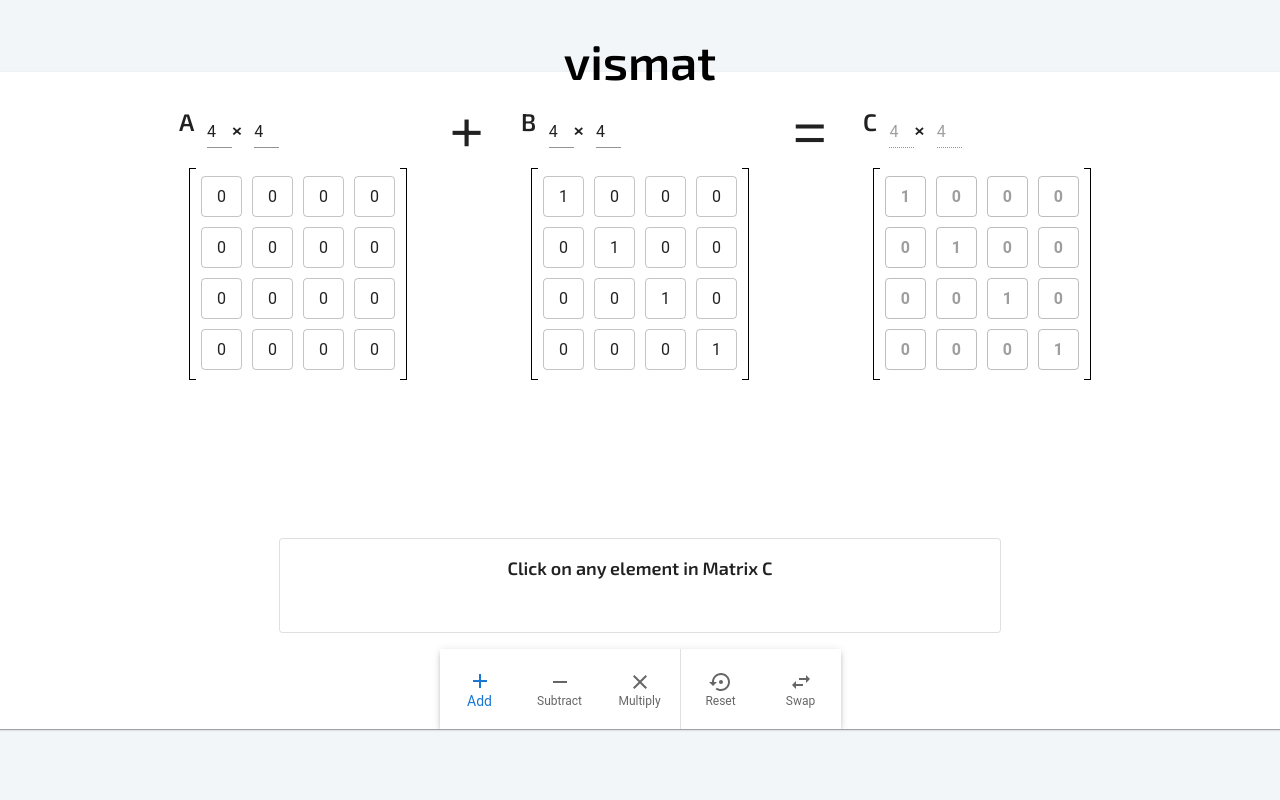
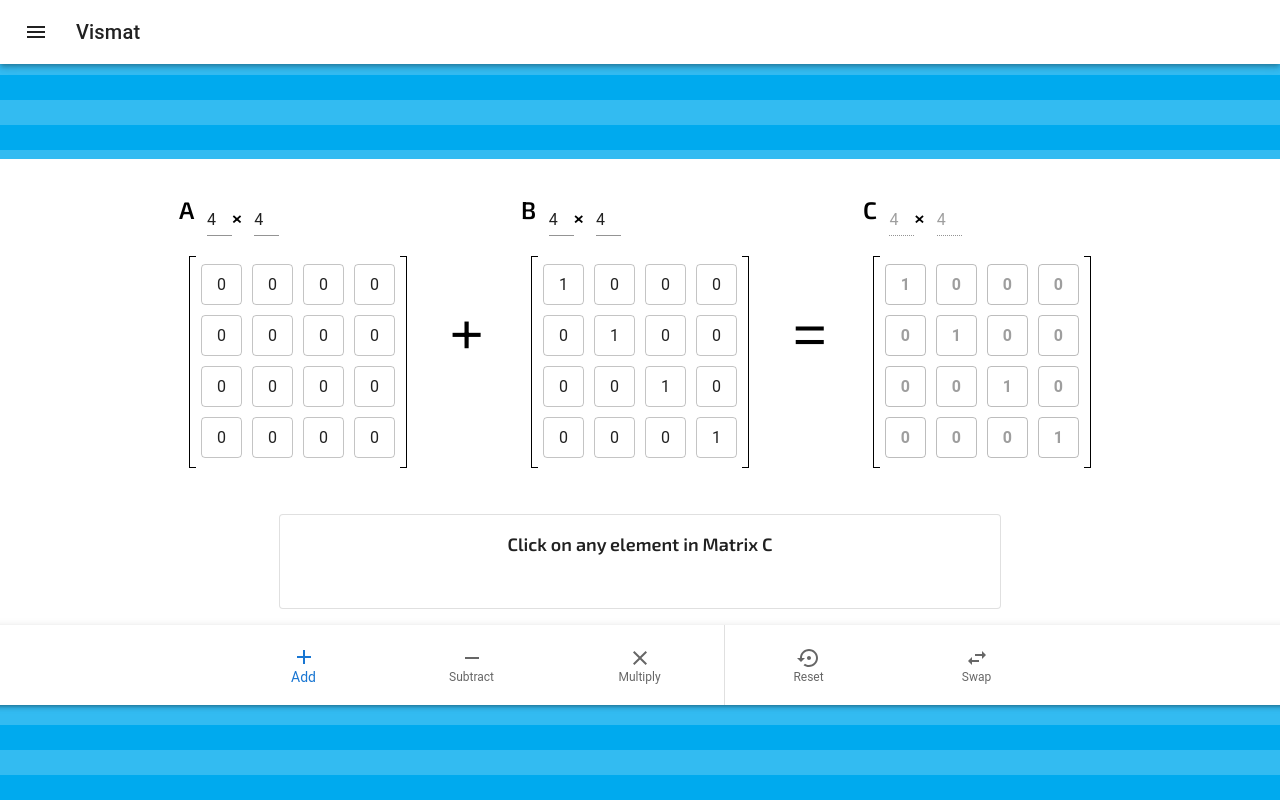
Before and after one commit to acodedoer/vizmat, a React (Create React App) app: page / in a window 1280 px wide. Built offline with nearby package versions, Linux system fonts and the light colour scheme.

Commit message:
cleaning code

```diff
--- a/src/App.css
+++ b/src/App.css
@@ -37,20 +37,9 @@
 }
 
 .header {
-  position: absolute;
   top:0px;
   font-size: 48px;
-}
-
-.container{
-  background-color:#f3f6f9;
-  display:flex;
-  flex-direction:column;
-  align-items:center;
-  justify-content:center;
-  width:100vw;
-  min-height:100vh;
-  margin:0;
+  margin: 8px;
 }
 
 .mainBox{
@@ -85,6 +74,7 @@
   width:100%;
   margin-top:16px;
 }
+
 @media (max-width: 600px) {
   .header{
     position: relative;
@@ -104,6 +94,7 @@
   .container{
     width: 100vw;
     min-height: 100vh;
+
   }
   .mainCard{
     background-color:white;
@@ -112,5 +103,6 @@
     flex-direction:column;
     justify-content:center;
     align-items:center;
+    margin: 16px;
   }
 }
--- a/src/App.tsx
+++ b/src/App.tsx
@@ -2,8 +2,9 @@
 import {useState, useEffect} from "react"
 import { matrixAddition, matrixSubtraction,matrixMultiplication} from "./utils";
 import Matrix from "./components/Matrix";
+import SiteTitle from "./components/SiteTitle";
 import "./App.css";
-import { BottomNavigation, BottomNavigationAction, Box, Card, Paper } from "@mui/material";
+import { BottomNavigation, BottomNavigationAction, Box, Card, Paper, styled } from "@mui/material";
 import AddIcon from '@mui/icons-material/Add';
 import SubtractIcon from '@mui/icons-material/Remove';
 import MultiplyIcon from '@mui/icons-material/Close';
@@ -11,40 +12,13 @@ import ArithmeticSign from "./components/ArithmeticSign";
 import ResetIcon from "@mui/icons-material/SettingsBackupRestore"
 import SwapIcon from "@mui/icons-material/SwapHoriz"
 import Divider from '@mui/material/Divider';
+import MainSection from "./components/MainSection";
+import { MatrixArithmeticArea } from "./components/MatrixArithmetic";
+import type {MatrixObject, SolutionType,State,VisualState} from "./types/types"
+import SolutionArea from "./components/SolutionArea";
+import OperationalIcons from "./components/OperationalIcons";
 
 
-interface MatrixObject{
-  matrix: number[][];
-  size: number[]
-}
-
-interface Solution{
-  question:any;
-  answer: String;
-  formula: JSX.Element[]
-}
-
-interface State{
-  m1: MatrixObject;
-  m2: MatrixObject;
-  answer: MatrixObject;
-  solution: Solution
-  operation: number
-}
-
-interface VisualState {
-  selectedCell:VisualStateSelectedCell,
-}
-
-interface VisualStateSelectedCell{
-  question: VisualStateSelectedCellQA;
-  answer: VisualStateSelectedCellQA;
-}
-
-interface VisualStateSelectedCellQA{
-  i:null|number;
-  j:null|number;
-}
 
 
 function App() {
@@ -215,57 +189,44 @@ function App() {
   else return state.answer.matrix
   }
 
-
-
-
-
-
   return (
-    <div className="container">
-      <h1 className="header">vismat</h1>
-      <Card className="mainCard">
-      <Box className="mainBox">
-        <Matrix mat={state.m1} name={"m1"} operation={state.operation} visualise={visualState.selectedCell} modifyMatrix={modifyMatrix} updateMatrix={updateMatrix} style={{flexBasis: "40%", flexShrink:0}}/>
-
-        <ArithmeticSign sign={state.operation}/>
-
-        <Matrix mat={state.m2} name={"m2"} operation={state.operation} visualise={visualState.selectedCell} modifyMatrix={modifyMatrix} updateMatrix={updateMatrix} style={{flexBasis: "40%", flexShrink:0}}/>
-
-        <ArithmeticSign sign={0}/>
-
-        <Matrix mat={state.answer} visualise={visualState.selectedCell}  name={"answer"} operation={state.operation} showSolution={showSolution} modifyMatrix={modifyMatrix} updateMatrix={updateMatrix} showError={showError} style={{flexBasis: "40%", flexShrink:0}}/>
-
-      </Box>
-
-      <Paper variant="outlined" className="solutionPaper">
-          <div style={{textAlign:"center"}}>
-            <p>{state.solution.formula.map((line)=>line)}</p>
-            <p className="para">{state.solution.answer===""?"Click on any element in Matrix C":state.solution.question} {state.solution.answer!==""?`= ${state.solution.answer}`:""} </p>
-          </div>
-        </Paper>
-        <Paper elevation={3}>
-        <BottomNavigation
-          value={state.operation-1}
-          onChange={(event, newValue) => {
-            updateState("operation",newValue+1)
-          }}
-          sx={{
-            height:"80px",
-            fontFamily:"Exo 2"
-          }}
-          showLabels
-        >
-          <BottomNavigationAction className="nav" label="Add" icon={<AddIcon/>}/>
-          <BottomNavigationAction className="nav" label="Subtract" icon={<SubtractIcon/>}/>
-          <BottomNavigationAction className="nav" label="Multiply" icon={<MultiplyIcon/>}/>
-          <Divider orientation="vertical" flexItem />
-          <BottomNavigationAction className="nav" label="Reset" icon={<ResetIcon/>} onClick={()=>setState(initialState)} />
-          <BottomNavigationAction className="nav" label="Swap" icon={<SwapIcon />} onClick={swapMatrices} />
-        </BottomNavigation>
-      </Paper >
-      </Card>
-    </div>
+    <AppContainer>
+      <SiteTitle/>
+        <MainSection>
+          <MatrixArithmeticArea>
+            <Matrix mat={state.m1} name={"m1"} operation={state.operation} visualise={visualState.selectedCell} modifyMatrix={modifyMatrix} updateMatrix={updateMatrix} style={{flexBasis: "40%", flexShrink:0}}/>
+            <ArithmeticSign sign={state.operation}/>
+            <Matrix mat={state.m2} name={"m2"} operation={state.operation} visualise={visualState.selectedCell} modifyMatrix={modifyMatrix} updateMatrix={updateMatrix} style={{flexBasis: "40%", flexShrink:0}}/>
+            <ArithmeticSign sign={0}/>
+            <Matrix mat={state.answer} visualise={visualState.selectedCell}  name={"answer"} operation={state.operation} showSolution={showSolution} modifyMatrix={modifyMatrix} updateMatrix={updateMatrix} showError={showError} style={{flexBasis: "40%", flexShrink:0}}/>
+          </MatrixArithmeticArea>
+          <SolutionArea solution={state.solution}/>
+          <OperationalIcons
+            operation={state.operation}
+            initialState = {initialState}
+            setState = {setState}
+            swapMatrices ={swapMatrices}
+            updateState = {updateState}/>
+      </MainSection>
+      <div></div>
+    </AppContainer>
   );
 }
 
+const AppContainer = styled(Box)`
+  width: 100vw;
+  height:100vh;
+  display: flex;
+  flex-direction:column;
+  justify-content: space-between;
+  align-items: center;
+  background-color: #0ae;
+  background-image: -webkit-gradient(linear, 0 0, 0 100%, color-stop(.5, rgba(255, 255, 255, .2)), color-stop(.5, transparent), to(transparent));
+  background-image: -moz-linear-gradient(rgba(255, 255, 255, .2) 50%, transparent 50%, transparent);
+  background-image: -o-linear-gradient(rgba(255, 255, 255, .2) 50%, transparent 50%, transparent);
+  background-image: linear-gradient(rgba(255, 255, 255, .2) 50%, transparent 50%, transparent);
+  -webkit-background-size: 50px 50px;
+  -moz-background-size: 50px 50px;
+  background-size: 50px 50px;
+`
 export default App;
--- /dev/null
+++ b/src/components/MainSection.tsx
@@ -0,0 +1,25 @@
+import {Box, styled} from '@mui/material'
+import React from 'react'
+import type { BasicPropsType } from '../types/types'
+
+const MainSection = ({children}:BasicPropsType):JSX.Element => {
+    return(
+        <CustomDiv>
+            {children}
+        </CustomDiv>
+    )
+}
+
+export const CustomDiv = styled(Box)`
+    background-color:white;
+    min-width:1300px;
+    display:flex;
+    flex-direction:column;
+    justify-content:center;
+    align-items:center;
+
+    @media (max-width: 700px) {
+        max-width: 100%;
+    }
+`
+export default MainSection;
--- a/src/components/MatrixArithmetic.tsx
+++ b/src/components/MatrixArithmetic.tsx
@@ -1,19 +1,19 @@
-import { Box } from "@mui/system";
-import React, { ReactElement } from "react";
+import {styled } from "@mui/system";
+import { CustomDiv } from "./MainSection";
+import type { BasicPropsType } from '../types/types'
 
-export const MatrixArithmeticArea = (props:any) => {
+export const MatrixArithmeticArea = ({children}: BasicPropsType) => {
     return(
-     <Box
-        sx={{
-            backgroundColor:'white',
-            width:"100%",
-            display:"flex",
-            flexDirection:"row",
-            alignItems:"flex-start",
-            justifyContent:"center"
-        }}
-        >
-        {props.children}
-     </Box>
+     <CustomCustomDiv>
+        {children}
+     </CustomCustomDiv>
     )
 }
+
+const CustomCustomDiv = styled(CustomDiv)`
+    flex-Direction:row;
+    @media (max-width:700px){
+        flex-direction:column;
+    }
+`
+export default MatrixArithmeticArea;
--- /dev/null
+++ b/src/components/OperationalIcons.tsx
@@ -0,0 +1,29 @@
+import { BottomNavigation, BottomNavigationAction, Divider, Paper } from "@mui/material";
+import AddIcon from '@mui/icons-material/Add';
+import SubtractIcon from '@mui/icons-material/Remove';
+import MultiplyIcon from '@mui/icons-material/Close';
+import ResetIcon from "@mui/icons-material/SettingsBackupRestore"
+import SwapIcon from "@mui/icons-material/SwapHoriz"
+const OperationalIcons = ({operation, initialState, setState, swapMatrices, updateState}: any) => {
+    return(
+        <Paper elevation={3} sx={{height:"80px", width:"100%"}}>
+            <BottomNavigation
+                value={operation-1}
+                onChange={(event, newValue) => {
+                    updateState("operation",newValue+1)
+                }}
+                sx={{height:"80px", width:"100%"}}
+                showLabels
+            >
+                <BottomNavigationAction className="nav" label="Add" icon={<AddIcon/>}/>
+                <BottomNavigationAction className="nav" label="Subtract" icon={<SubtractIcon/>}/>
+                <BottomNavigationAction className="nav" label="Multiply" icon={<MultiplyIcon/>}/>
+                <Divider orientation="vertical" flexItem />
+                <BottomNavigationAction className="nav" label="Reset" icon={<ResetIcon/>} onClick={()=>setState(initialState)} />
+                <BottomNavigationAction className="nav" label="Swap" icon={<SwapIcon />} onClick={swapMatrices} />
+            </BottomNavigation>
+        </Paper >
+    )
+}
+
+export default OperationalIcons;
--- /dev/null
+++ b/src/components/SiteTitle.tsx
@@ -0,0 +1,56 @@
+import { AppBar, Box, Button, Card, IconButton, Paper,styled, Toolbar, Typography} from "@mui/material"
+import MenuIcon from '@mui/icons-material/Menu';
+import { createTheme, ThemeProvider } from '@mui/material/styles';
+// import styled from "@emotion/styled"
+
+const theme = createTheme({
+    palette: {
+      primary: {
+        // Purple and green play nicely together.
+        main: "#ffffff",
+      },
+      secondary: {
+        // This is green.A700 as hex.
+        main: '#11cb5f',
+      },
+    },
+  });
+
+const SiteTitle = ({title="vismat"}) => {
+    return(
+        <ThemeProvider theme={theme}>
+        <Box sx={{ width:"100vw"}}>
+            <AppBar position="static" enableColorOnDark color="primary">
+            <Toolbar>
+                <IconButton
+                size="large"
+                edge="start"
+                color="inherit"
+                aria-label="menu"
+                sx={{ mr: 2 }}
+                >
+                <MenuIcon />
+                </IconButton>
+                <Typography variant="h6" component="div" sx={{ flexGrow: 1 }}>
+                Vismat
+                </Typography>
+            </Toolbar>
+            </AppBar>
+        </Box>
+        </ThemeProvider>
+    )
+}
+
+// // position: absolute;
+// // top:32px;
+// // overflow: visible;
+// // padding:16px 32px 16px 32px;
+
+// const Header = styled('h1')`
+//     width:100vw;
+//     margin: 0;
+//     border-bottom: 5px solid black;
+//     text-align:center;
+// `
+
+export default SiteTitle
--- /dev/null
+++ b/src/components/SolutionArea.tsx
@@ -0,0 +1,24 @@
+import { Paper, styled } from "@mui/material";
+import type { SolutionType } from "../types/types";
+const SolutionArea  = ({solution}:any):JSX.Element => {
+    return(
+        <SolutionPaper variant="outlined">
+            <div style={{textAlign:"center"}}>
+                <p>{solution.formula.map((line:JSX.Element)=>line)}</p>
+                <p className="para">{solution.answer===""?"Click on any element in Matrix C":solution.question} {solution.answer!==""?`= ${solution.answer}`:""} </p>
+            </div>
+      </SolutionPaper>
+    )
+}
+
+const SolutionPaper = styled(Paper)`
+    margin:16px;
+    height:93px;
+    width:720px;
+    @media (max-width: 600px) {
+        min-height:150px;
+        width:90%
+    }
+`
+
+export default SolutionArea;
--- /dev/null
+++ b/src/types/types.ts
@@ -0,0 +1,36 @@
+export interface BasicPropsType{
+    children: JSX.Element []
+}
+
+export interface MatrixObject{
+    matrix: number[][];
+    size: number[]
+}
+
+export interface SolutionType{
+question:any;
+answer: String;
+formula: JSX.Element[]
+}
+
+export interface State{
+m1: MatrixObject;
+m2: MatrixObject;
+answer: MatrixObject;
+solution: SolutionType
+operation: number
+}
+
+export interface VisualState {
+selectedCell:VisualStateSelectedCell,
+}
+
+export interface VisualStateSelectedCell{
+question: VisualStateSelectedCellQA;
+answer: VisualStateSelectedCellQA;
+}
+
+export interface VisualStateSelectedCellQA{
+i:null|number;
+j:null|number;
+}
--- a/src/utils/index.ts
+++ b/src/utils/index.ts
@@ -2,4 +2,4 @@ import matrixAddition from "./MatrixAddition";
 import matrixMultiplication from "./matrixMultiplication";
 import matrixSubtraction from "./matrixSubtraction";
 
-export   {matrixAddition,matrixMultiplication, matrixSubtraction}
+export { matrixAddition, matrixMultiplication, matrixSubtraction };
```
